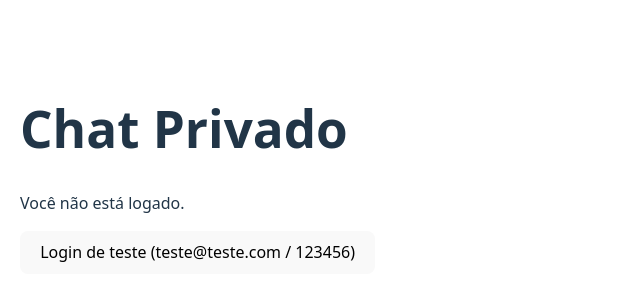
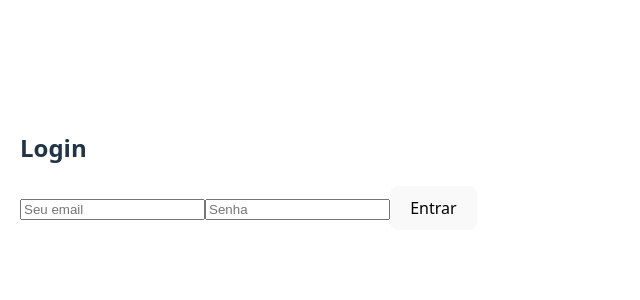
Before and after one commit to LearnEvolution/frontend_chat, a React (Vite) app: page / in a window 1280 px wide. Shown: the part 230-530 px from the top of the page, without its empty margins (0-640 px from the left). Built offline with nearby package versions, Linux system fonts and the light colour scheme.

Commit message:
Login real + App corrigido

```diff
--- a/src/App.jsx
+++ b/src/App.jsx
@@ -1,9 +1,9 @@
 import React, { useEffect, useState, useRef } from "react";
-import { login, getUsers } from "./services/api";
+import { getUsers } from "./services/api";
+import Login from "./Login";
 import {
 connectSocket,
 sendPrivateMessage,
-  getSocket,
 disconnectSocket,
 } from "./services/socket";
 
@@ -16,6 +16,7 @@ export default function App() {
 const [text, setText] = useState("");
 const messagesRef = useRef();
 
+// Conexão socket
 useEffect(() => {
 if (!token) return;
 
@@ -35,35 +36,18 @@ export default function App() {
   try {
     s.off("private_message");
     s.disconnect();
-      } catch (e) {}
+  } catch {}
 };
+
 }, [token]);
 
+// Carrega user/token ao abrir o app
 useEffect(() => {
 const rawUser = localStorage.getItem("user");
 if (rawUser) setUser(JSON.parse(rawUser));
 const tk = localStorage.getItem("token");
 if (tk) setToken(tk);
 }, []);
-
-  async function handleLoginTemp() {
-    try {
-      const res = await login("teste@teste.com", "123456");
-      localStorage.setItem("token", res.token);
-      localStorage.setItem("user", JSON.stringify(res.user));
-      setToken(res.token);
-      setUser(res.user);
-
-      const list = await getUsers(res.token);
-      setUsers(list);
-    } catch (err) {
-      console.error(err);
-      alert(
-        "Erro no login de teste: " +
-          (err.response?.data?.message || err.message)
-      );
-    }
-  }
 
 async function handleLoadUsers() {
 if (!token) return alert("Faça login primeiro");
@@ -84,19 +68,20 @@ export default function App() {
 if (!selectedUser) return alert("Selecione um usuário");
 if (!text.trim()) return;
 
-    const ok = sendPrivateMessage(selectedUser._id, text);
-    if (!ok) return alert("Socket desconectado — faça login novamente.");
+sendPrivateMessage(selectedUser._id, text);
 
 setMessages((prev) => [
   ...prev,
   { from: user._id, to: selectedUser._id, text },
 ]);
+
 setText("");
 
 setTimeout(() => {
   if (messagesRef.current)
     messagesRef.current.scrollTop = messagesRef.current.scrollHeight;
 }, 50);
+
 }
 
 function handleLogout() {
@@ -110,19 +95,20 @@ export default function App() {
 setSelectedUser(null);
 }
 
+// ============================
+//        TELA DE LOGIN
+// ============================
+if (!user) {
+return <Login onLogin={(u) => { setUser(u); setToken(localStorage.getItem("token")); }} />;
+}
+
+// ============================
+//         TELA PRINCIPAL
+// ============================
 return (
 <div style={{ padding: 20 }}>
 <h1>Chat Privado</h1>
 
-      {!user ? (
-        <div>
-          <p>Você não está logado.</p>
-          <button onClick={handleLoginTemp}>
-            Login de teste (teste@teste.com / 123456)
-          </button>
-        </div>
-      ) : (
-        <div>
   <div
     style={{
       display: "flex",
@@ -131,10 +117,7 @@ export default function App() {
     }}
   >
     <div>
-              Logado como:{" "}
-              <strong>
-                {user.name} ({user.email})
-              </strong>
+      Logado como: <strong>{user.name} ({user.email})</strong>
     </div>
     <div>
       <button onClick={handleLoadUsers} style={{ marginRight: 8 }}>
@@ -153,6 +136,7 @@ export default function App() {
             Nenhum usuário (clique Recarregar)
           </div>
         )}
+
         {users.map((u) => (
           <div
             key={u._id}
@@ -172,9 +156,7 @@ export default function App() {
     </div>
 
     <div style={{ flex: 1 }}>
-              <h3>
-                Chat {selectedUser ? `com ${selectedUser.name}` : ""}
-              </h3>
+      <h3>Chat {selectedUser ? `com ${selectedUser.name}` : ""}</h3>
 
       <div
         ref={messagesRef}
@@ -211,7 +193,6 @@ export default function App() {
     </div>
   </div>
 </div>
-      )}
-    </div>
+
 );
 }
--- /dev/null
+++ b/src/Login.jsx
@@ -0,0 +1,50 @@
+import { useState } from "react";
+import { login } from "./services/api";
+
+export default function Login({ onLogin }) {
+const [email, setEmail] = useState("");
+const [password, setPassword] = useState("");
+
+async function handleLogin(e) {
+e.preventDefault();
+
+try {
+  const res = await login(email, password);
+
+  localStorage.setItem("token", res.token);
+  localStorage.setItem("user", JSON.stringify(res.user));
+
+  onLogin(res.user);
+} catch (err) {
+  alert("Erro ao fazer login: " + (err.response?.data?.message || err.message));
+}
+
+}
+
+return (
+<div style={{ padding: 20 }}>
+<h2>Login</h2>
+
+  <form onSubmit={handleLogin}>
+    <input
+      type="email"
+      placeholder="Seu email"
+      value={email}
+      onChange={(e) => setEmail(e.target.value)}
+      required
+    />
+
+    <input
+      type="password"
+      placeholder="Senha"
+      value={password}
+      onChange={(e) => setPassword(e.target.value)}
+      required
+    />
+
+    <button type="submit">Entrar</button>
+  </form>
+</div>
+
+);
+}
```
Lines whose indentation alone changed are shown as unchanged.
